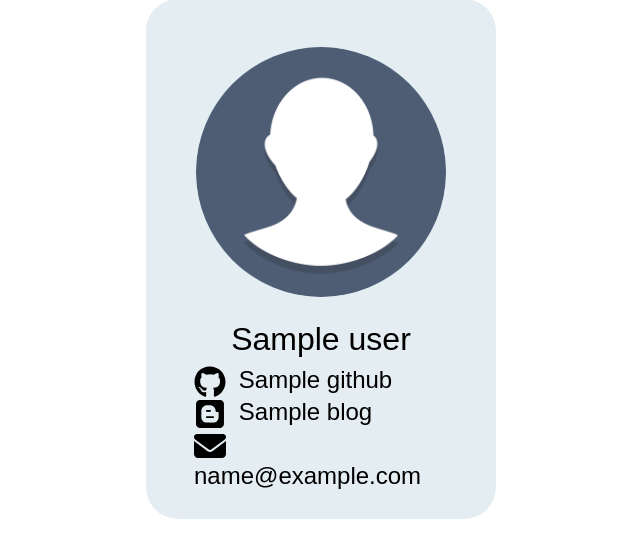
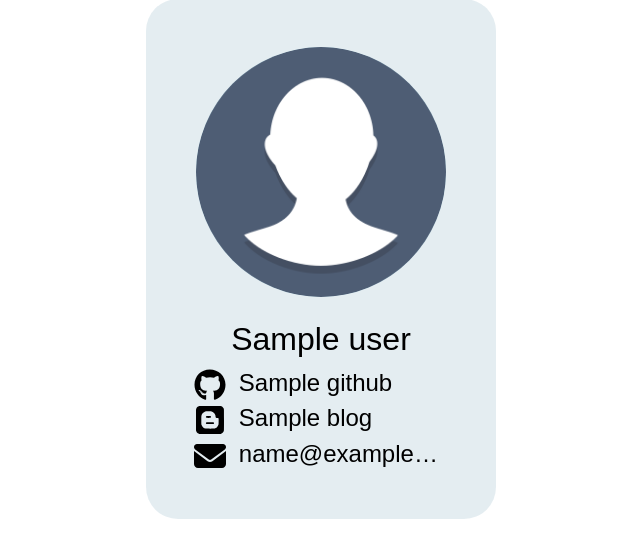
Before and after one commit to byeonggyu-shin/swjungle_0week_project_b_3, a Flask app: page /mainpage in a window 1280 px wide. Shown: the part 249-800 px from the top of the page, without its empty margins (319-959 px from the left). Run offline with Flask 2, Linux system fonts and the light colour scheme; the visitor is signed in with stand-in values (Sample User, id 1); a database or web service that is not in the repository returns one stand-in record (values such as "Sample title").

Commit message:
fix: 메인페이지 오버플로우 수정

```diff
--- a/templates/mainpage.html
+++ b/templates/mainpage.html
@@ -115,6 +115,17 @@
         align-items: flex-start;
         margin-bottom: 1.5rem;
       }
+      .profile_content {
+        width: 100%;
+        display: flex;
+        flex-direction: row;
+        margin-top: 0.2rem;
+      }
+      .profile_detail_content{
+        width: 80%;
+        overflow: hidden;
+        text-overflow: ellipsis;
+      }
       .mag_Icon {
         width: 3rem;
         height: 3rem;
@@ -304,6 +343,8 @@
 
         if (user_name.length === 0) {
           return alert("이름을 입력해 주세요");
+        } else if (user_about_me.length > 300) {
+          return alert("소개글은 300자 이하로 작성해 주세요.");
         }
         $.ajax({
           type: "POST",
@@ -313,6 +354,7 @@
             if (response["result"] == "success") {
               alert("회원 정보 수정 완료");
               location.reload();
+              handleModalOpen(idx)
             } else {
               alert(response["msg"]);
             }
@@ -349,26 +391,27 @@
           />
           <div class="profile_name">{{db['name']}}</div>
           <div class="profile_container">
-            <div>
+            <div class="profile_content">
               <img
                 src="{{ url_for('static', filename='github.svg') }}"
                 alt="icon"
                 class="icon"
-              />{{db['github']}}
+              />
+              <div class="profile_detail_content">{{db['github']}}</div>
             </div>
-            <div>
+            <div class="profile_content">
               <img
                 src="{{ url_for('static', filename='blogger.svg') }}"
                 alt="icon"
                 class="icon"
-              />{{db['blog']}}
+              /><div class="profile_detail_content">{{db['blog']}}</div>
             </div>
-            <div>
+            <div class="profile_content">
               <img
                 src="{{ url_for('static', filename='envelope-solid.svg') }}"
                 alt="icon"
                 class="icon"
-              />{{db['email']}}
+              /><div class="profile_detail_content">{{db['email']}}</div>
             </div>
           </div>
         </div>
```
Also changed, not shown: other parts of templates/mainpage.html (+40 -10 lines), static/cloud-arrow-up-solid.svg (added).
